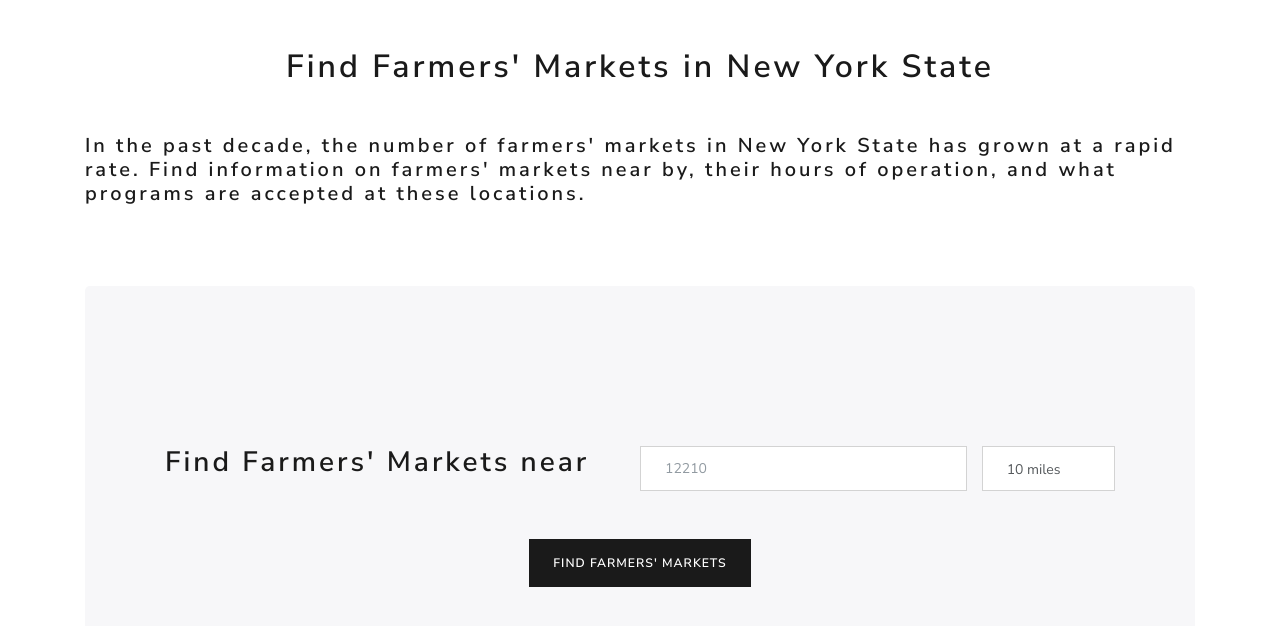
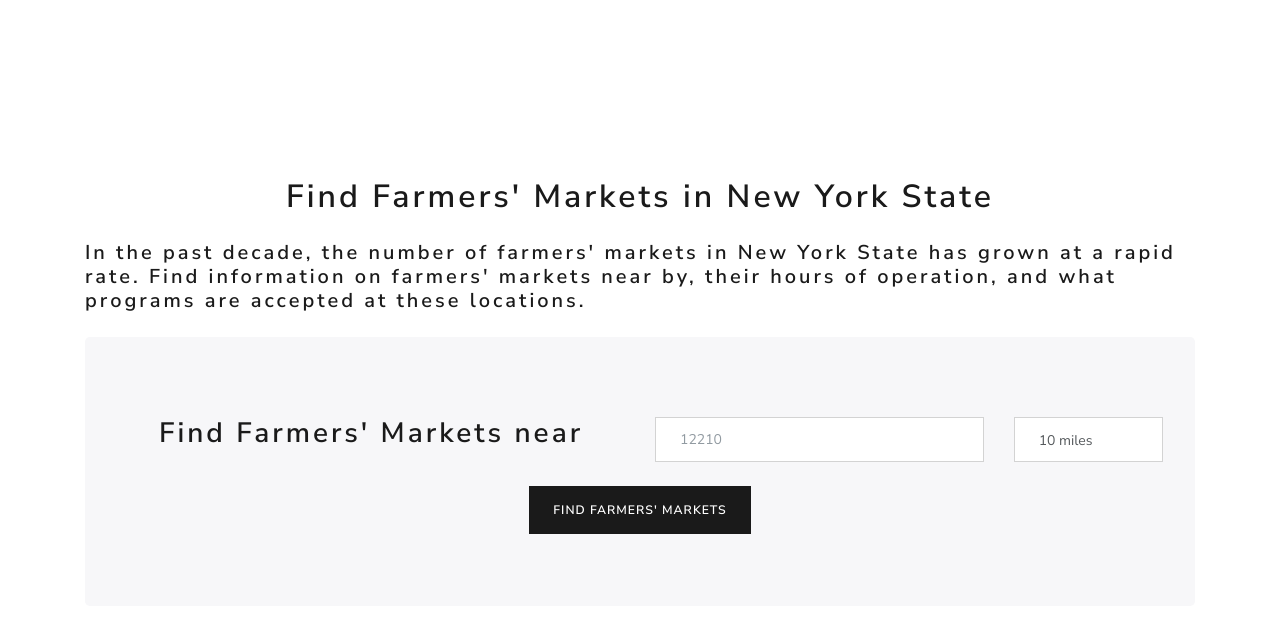
Before and after one commit to dSwiergiel/FarmerMarketFinder, a React (Create React App) app: page / in a window 1280 px wide. Shown: the top 626 px of the page. Built offline with nearby package versions, Linux system fonts and the light colour scheme; no server answers; the HTML template or start-up script is replaced by a standard one.

Commit message:
cleans up home page

```diff
--- a/src/components/pages/Home.js
+++ b/src/components/pages/Home.js
@@ -7,49 +7,40 @@ const Home = () => {
   // const zip = useRef('');
   // const radius = useRef(15);
 
-  const onInputChange = e => {
+  const onInputChange = (e) => {
     setInfo({ ...info, zip: e.currentTarget.value });
   };
 
-  const onSelectChange = e => {
+  const onSelectChange = (e) => {
     setInfo({ ...info, radius: e.currentTarget.value });
   };
 
-  const onSubmit = e => {
+  const onSubmit = (e) => {
     e.preventDefault();
-
-    // setInfo({zip: e.})
-    // console.log(radius.current.value);
-    // if (zip === '') {
-    //   setAlert('Please enter something', 'warning');
-    // } else {
-    // console.log(zip.current.value);
-    // window.location.href = `/markets/${zip.current.value +
-    //   '/' +
-    //   radius.current.value}`;
-    // search
-    //   githubContext.searchUsers(text);
-    // }
   };
 
   return (
-    <form onSubmit={onSubmit} className='form mx-auto'>
-      <h1 className='mt-5 text-center '>
+    <div className='d-flex justify-content-center align-items-center min-vh-100'>
+      <form onSubmit={onSubmit} className='form mt-3 mx-auto'>
+        <h1 className='text-center '>
           Find Farmers' Markets in New York State
         </h1>
-      <h4 className='mt-5'>
-        In the past decade, the number of farmers' markets in New York State has
-        grown at a rapid rate. Find information on farmers' markets near by,
-        their hours of operation, and what programs are accepted at these
+        <h4 className='mt-4'>
+          In the past decade, the number of farmers' markets in New York State
+          has grown at a rapid rate. Find information on farmers' markets near
+          by, their hours of operation, and what programs are accepted at these
           locations.
         </h4>
 
-      <div className='jumbotron ' style={jumbotron}>
+        <div className='jumbotron mt-4'>
           <div className='row '>
-          <h2 className='col-md-6'>Find Farmers' Markets near </h2>
+            <h2 className='col-md-6 mt-3 text-center'>
+              Find Farmers' Markets near{' '}
+            </h2>
+            <div className='col-md-4 mt-3'>
               <input
                 type='number'
-            className='form-control col-md-4'
+                className='form-control '
                 required
                 placeholder='12210'
                 max='99999'
@@ -57,11 +48,11 @@ const Home = () => {
                 // ref={zip}
                 style={{
                   backgroundColor: 'white',
-              border: '1px solid lightgray'
+                  border: '1px solid lightgray',
                 }}
               />
-
-          <div className='col-md-2'>
+            </div>
+            <div className='col-md-2 mt-3'>
               <select
                 className='form-control'
                 id='exampleSelect1'
@@ -70,8 +61,9 @@ const Home = () => {
                 value={info.radius}
                 style={{
                   backgroundColor: 'white',
-                border: '1px solid lightgray'
-              }}>
+                  border: '1px solid lightgray',
+                }}
+              >
                 <option value='0'>0 miles</option>
                 <option value='5'>5 miles</option>
                 <option value='10'>10 miles</option>
@@ -80,28 +72,24 @@ const Home = () => {
               </select>
             </div>
           </div>
-        <div className='row'>
+          <div className='row mt-4'>
             {/* <button className='btn btn-primary  mx-auto mt-5 h2'>
             FIND FARMERS' MARKETS
           </button> */}
             <Link
-            className='btn btn-primary  mx-auto mt-5 h2'
+              className='btn btn-primary mx-auto h2'
               to={`/markets/${info.zip}/${info.radius}`}
               onKeyPress={() => {
                 console.log('enter');
-            }}>
+              }}
+            >
               FIND FARMERS' MARKETS
             </Link>
           </div>
         </div>
       </form>
+    </div>
   );
 };
 
-const jumbotron = {
-  marginTop: '10vh',
-  minHeight: '60vh',
-  padding: '20vh 10vh'
-};
-
 export default Home;
```
Lines whose indentation alone changed are shown as unchanged.
